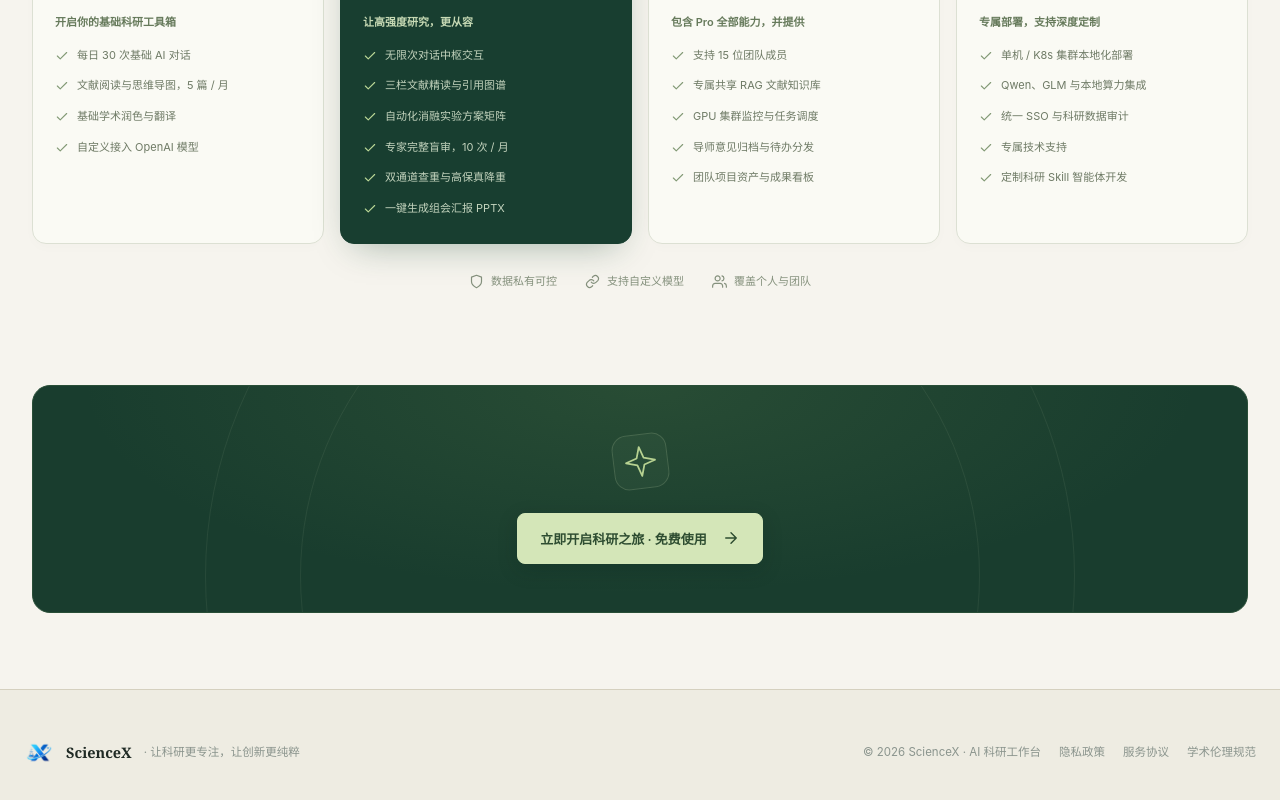
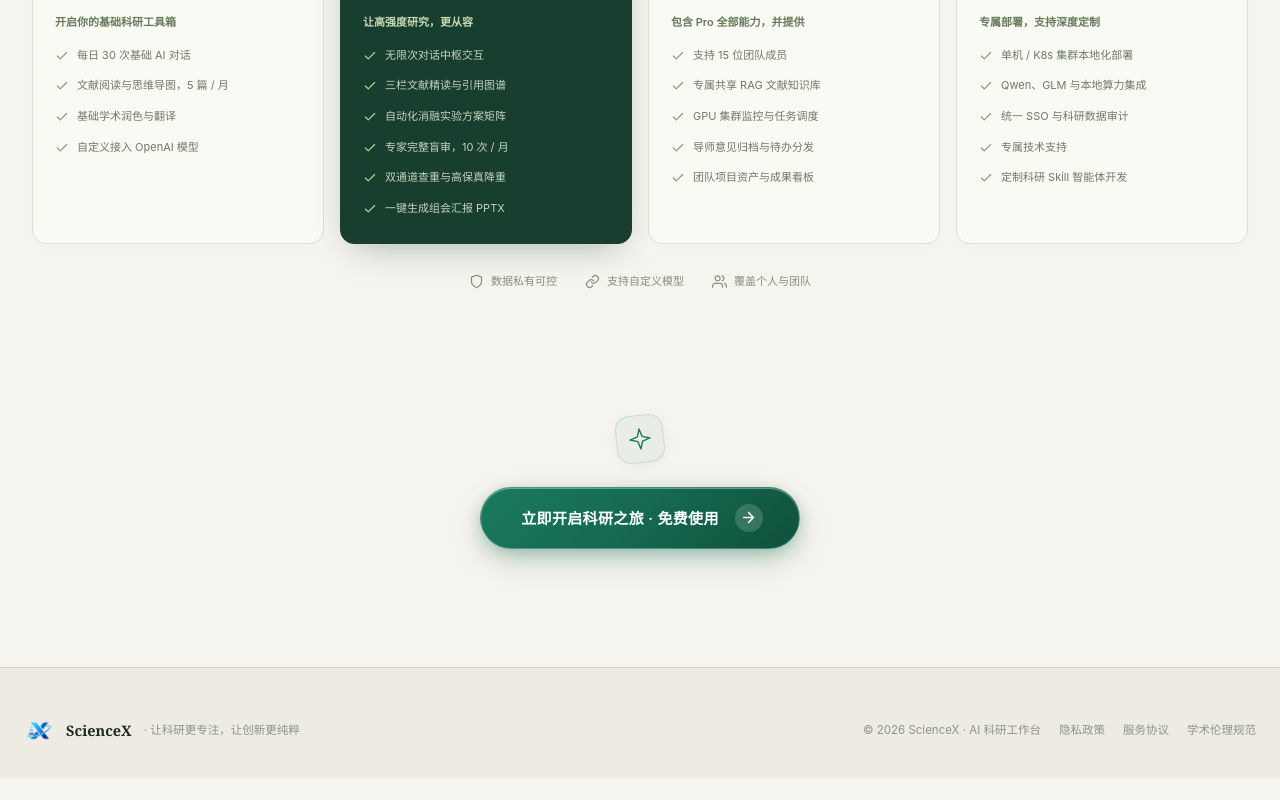
Before and after one commit to wyxpro/ScienceX, a React (Vite) app in the folder frontend/: page /landing in a window 1280 px wide. Shown: the part 5259-6059 px from the top of the page. After the commit the page ends 6037 px from the top, so only its background shows below. Built offline with nearby package versions, Linux system fonts and the light colour scheme; no server answers.

Commit message:
style: 移除CTA区域深色卡片背景与边框并全面优化行动按钮视觉设计

```diff
--- a/frontend/src/pages/landing/LandingCTA.tsx
+++ b/frontend/src/pages/landing/LandingCTA.tsx
@@ -7,9 +7,17 @@ export const LandingCTA: React.FC = () => {
   return (
     <section className="landing-cta-section" aria-label="开启科研之旅">
       <div className="closing-card">
-        <div className="closing-orbit closing-orbit-one" aria-hidden="true" /><div className="closing-orbit closing-orbit-two" aria-hidden="true" />
-        <div className="closing-symbol" aria-hidden="true"><Icon name="spark" size={35} strokeWidth={1.2} /></div>
-        <div className="closing-actions"><button className="closing-primary" onClick={() => nav('/login')} id="cta-start-btn">立即开启科研之旅 · 免费使用 <Icon name="arrowRight" size={18} /></button></div>
+        <div className="closing-symbol" aria-hidden="true">
+          <Icon name="spark" size={24} strokeWidth={1.4} />
+        </div>
+        <div className="closing-actions">
+          <button className="closing-primary" onClick={() => nav('/login')} id="cta-start-btn">
+            <span>立即开启科研之旅 · 免费使用</span>
+            <span className="closing-arrow-icon" aria-hidden="true">
+              <Icon name="arrowRight" size={17} strokeWidth={2.2} />
+            </span>
+          </button>
+        </div>
       </div>
     </section>
   );
--- a/frontend/src/styles/landing-sections.css
+++ b/frontend/src/styles/landing-sections.css
@@ -117,20 +117,111 @@
 .testimonial-author strong { display: block; font-size: 11px; font-weight: 600; color: #567045; }
 .testimonial-author p { font-size: 10px; color: #8a987c; margin: 5px 0 0; }
 
-/* 收尾行动区 */
-.landing-cta-section { max-width: 1280px; margin: 10px auto 76px; padding: 0 32px; text-align: center; }
-.closing-card { background: #193d2e; border: 1px solid #294e37; border-radius: 18px; padding: 48px 32px; position: relative; overflow: hidden; color: #f2f6e9; isolation: isolate; }
-.closing-card::before { content: ''; position: absolute; inset: 0; z-index: -1; background: radial-gradient(ellipse at 50% 0, #65894e33, transparent 65%); pointer-events: none; }
-.closing-orbit { position: absolute; left: 50%; top: -150px; border: 1px solid #c6ddb015; border-radius: 50%; transform: translateX(-50%); z-index: -1; pointer-events: none; }
-.closing-orbit-one { width: 680px; height: 680px; }
-.closing-orbit-two { width: 870px; height: 870px; top: -245px; }
-.closing-symbol { display: grid; place-items: center; margin: 0 auto 24px; height: 55px; width: 55px; border: 1px solid #ccdfb82b; border-radius: 15px; background: #c3d8ab0a; color: #b7d291; transform: rotate(-7deg); transition: transform .3s; }
-.closing-card:hover .closing-symbol { transform: rotate(7deg); }
-.closing-actions { display: flex; align-items: center; justify-content: center; gap: 22px; flex-wrap: wrap; }
-.closing-primary { display: flex; align-items: center; justify-content: center; gap: 15px; padding: 15px 22px; border-radius: 8px; border: 1px solid #d4e6b8; background: #d4e6b8; color: #2e4d31; font-size: 13px; font-weight: 600; cursor: pointer; box-shadow: 0 6px 20px #0a221b30; transition: transform .2s, background .2s, box-shadow .2s; }
-.closing-primary:hover { transform: translateY(-3px); background: #e2efce; box-shadow: 0 12px 25px #061e1545; }
-.closing-primary svg { transition: transform .2s; }
-.closing-primary:hover svg { transform: translateX(4px); }
+/* 收尾行动区 —— 极简通透背景 × 典雅墨绿微光胶囊CTA */
+.landing-cta-section {
+  max-width: 1280px;
+  margin: 20px auto 90px;
+  padding: 0 32px;
+  text-align: center;
+}
+.closing-card {
+  background: transparent;
+  border: none;
+  border-radius: 0;
+  padding: 20px 20px 28px;
+  position: relative;
+  color: var(--ink);
+  display: flex;
+  flex-direction: column;
+  align-items: center;
+  justify-content: center;
+}
+.closing-symbol {
+  display: grid;
+  place-items: center;
+  margin: 0 auto 24px;
+  height: 48px;
+  width: 48px;
+  border: 1px solid rgba(27, 122, 94, 0.16);
+  border-radius: 14px;
+  background: rgba(27, 122, 94, 0.05);
+  color: var(--brand);
+  transform: rotate(-6deg);
+  transition: transform .35s cubic-bezier(0.34, 1.56, 0.64, 1), background .3s, border-color .3s, box-shadow .3s;
+  box-shadow: 0 4px 14px rgba(27, 122, 94, 0.06);
+}
+.closing-card:hover .closing-symbol {
+  transform: rotate(6deg) scale(1.08);
+  background: rgba(27, 122, 94, 0.09);
+  border-color: rgba(27, 122, 94, 0.28);
+  box-shadow: 0 6px 20px rgba(27, 122, 94, 0.12);
+}
+.closing-actions {
+  display: flex;
+  align-items: center;
+  justify-content: center;
+  position: relative;
+}
+.closing-primary {
+  display: inline-flex;
+  align-items: center;
+  justify-content: center;
+  gap: 16px;
+  padding: 16px 36px 16px 40px;
+  border-radius: 9999px;
+  border: 1px solid rgba(255, 255, 255, 0.24);
+  background: linear-gradient(135deg, #1b7a5e 0%, #156950 50%, #0f503c 100%);
+  color: #ffffff;
+  font-size: 15px;
+  font-weight: 600;
+  letter-spacing: 0.35px;
+  cursor: pointer;
+  box-shadow: 0 4px 16px -2px rgba(27, 122, 94, 0.32), 0 12px 32px -4px rgba(20, 98, 74, 0.28), inset 0 1px 0 rgba(255, 255, 255, 0.35);
+  position: relative;
+  overflow: hidden;
+  transition: transform .28s cubic-bezier(0.34, 1.56, 0.64, 1), box-shadow .28s ease, background .28s ease;
+  user-select: none;
+}
+.closing-primary::before {
+  content: '';
+  position: absolute;
+  top: 0;
+  left: -120%;
+  width: 60%;
+  height: 100%;
+  background: linear-gradient(90deg, transparent, rgba(255, 255, 255, 0.3), transparent);
+  transform: skewX(-22deg);
+  pointer-events: none;
+  transition: left 0.75s ease;
+}
+.closing-primary:hover {
+  transform: translateY(-3px) scale(1.02);
+  background: linear-gradient(135deg, #229372 0%, #17775b 50%, #115741 100%);
+  box-shadow: 0 8px 24px -2px rgba(27, 122, 94, 0.45), 0 20px 42px -6px rgba(20, 98, 74, 0.36), inset 0 1px 0 rgba(255, 255, 255, 0.45);
+}
+.closing-primary:hover::before {
+  left: 140%;
+}
+.closing-primary:active {
+  transform: translateY(-1px) scale(0.99);
+  box-shadow: 0 4px 12px -2px rgba(27, 122, 94, 0.3), 0 8px 20px -4px rgba(20, 98, 74, 0.25);
+}
+.closing-arrow-icon {
+  display: inline-flex;
+  align-items: center;
+  justify-content: center;
+  width: 28px;
+  height: 28px;
+  border-radius: 50%;
+  background: rgba(255, 255, 255, 0.16);
+  color: #ffffff;
+  transition: transform .25s cubic-bezier(0.34, 1.56, 0.64, 1), background .2s;
+  flex: none;
+}
+.closing-primary:hover .closing-arrow-icon {
+  transform: translateX(4px);
+  background: rgba(255, 255, 255, 0.28);
+}
 
 @media (max-width: 1100px) {
   .persona-photo { height: 205px; }
@@ -191,10 +282,11 @@
   .testimonial-avatar { width: 32px; height: 32px; font-size: 12px; }
   .testimonial-author strong { font-size: 10px; }
   .testimonial-author p { font-size: 9px; }
-  .landing-cta-section { padding: 0 16px; margin-bottom: 40px; }
-  .closing-card { padding: 32px 22px; }
-  .closing-symbol { height: 46px; width: 46px; margin-bottom: 18px; }
-  .closing-primary { padding: 14px 13px; font-size: 11px; gap: 9px; }
+  .landing-cta-section { padding: 0 16px; margin: 10px auto 56px; }
+  .closing-card { padding: 16px 12px 24px; }
+  .closing-symbol { height: 44px; width: 44px; margin-bottom: 18px; }
+  .closing-primary { padding: 14px 24px 14px 28px; font-size: 13.5px; gap: 12px; }
+  .closing-arrow-icon { width: 24px; height: 24px; }
 }
 @media (prefers-reduced-motion: reduce) {
   .persona-choice:hover, .persona-choice.is-selected img, .persona-choice:hover img, .closing-primary:hover, .closing-card:hover .closing-symbol { transform: none; }
```
